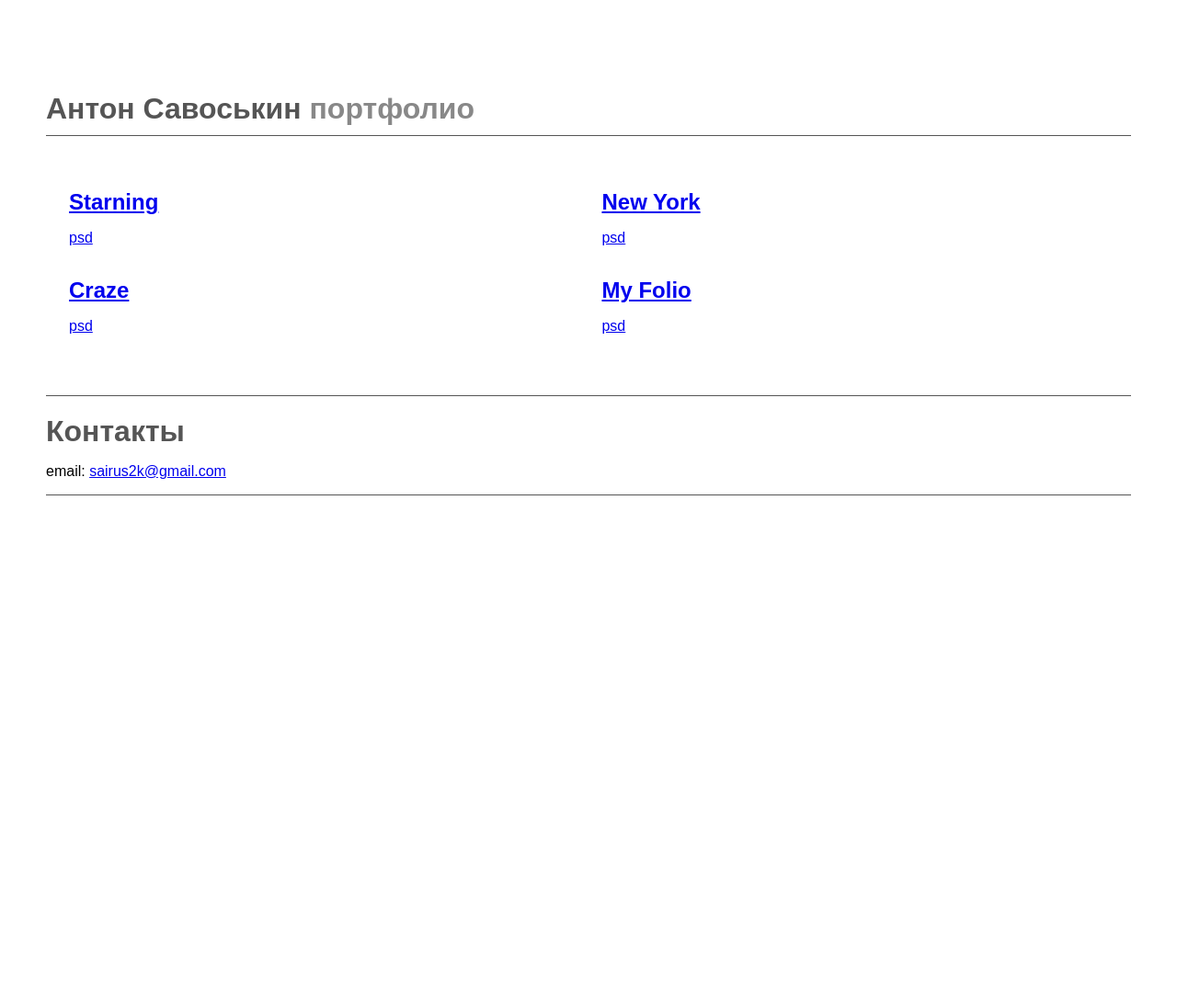
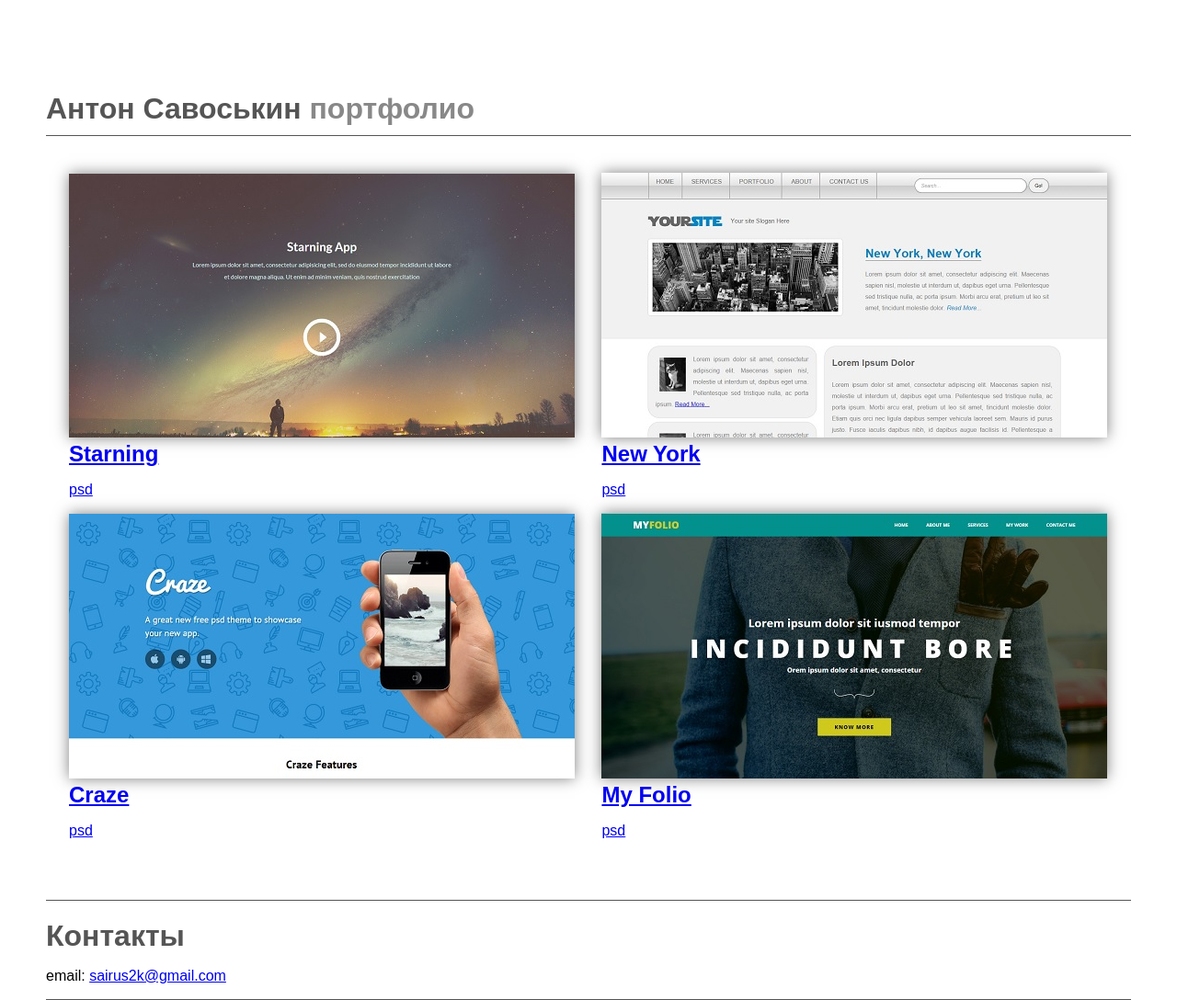
Before and after one commit to sairus2k/sairus2k.github.io, a plain HTML site: page index.html in a window 1280 px wide. Shown: the whole page at 92% size. Before the commit the page ends 800 px from the top, so only its background shows below. Drawn offline with Linux system fonts and the light colour scheme.

Commit message:
Rename images folder in index.html

```diff
--- a/index.html
+++ b/index.html
@@ -14,22 +14,22 @@
   <section>
    <div class="container">
     <div>
-      <img src="_images/starning.jpg" alt="">
+      <img src="images/starning.jpg" alt="">
       <h1><a href="starnight/index.html">Starning</a></h1>
       <p><a href="http://www.blazrobar.com/2014/free-psd-website-templates/starnight-free-psd-website-design/">psd</a></p>
     </div>
     <div>
-      <img src="_images/webdesign10.jpg" alt="">
+      <img src="images/webdesign10.jpg" alt="">
       <h1><a href="newyork/index.html">New York</a></h1>
       <p><a href="http://all-free-download.com/free-psd/web-design/simple_web_design_layout_psd_165152.html">psd</a></p>
     </div>
     <div>
-      <img src="_images/craze.jpg" alt="">
+      <img src="images/craze.jpg" alt="">
       <h1><a href="craze/index.html">Craze</a></h1>
       <p><a href="http://www.blazrobar.com/2013/free-psd-files-and-ui-kits/craze-trendy-landing-page-website-design/">psd</a></p>
     </div>
     <div>
-      <img src="_images/myfolio.jpg" alt="">
+      <img src="images/myfolio.jpg" alt="">
       <h1><a href="myfolio/index.html">My Folio</a></h1>
       <p><a href="http://freebiesbug.com/psd-freebies/single-page-portfolio-free-psd/">psd</a></p>
     </div>
```
